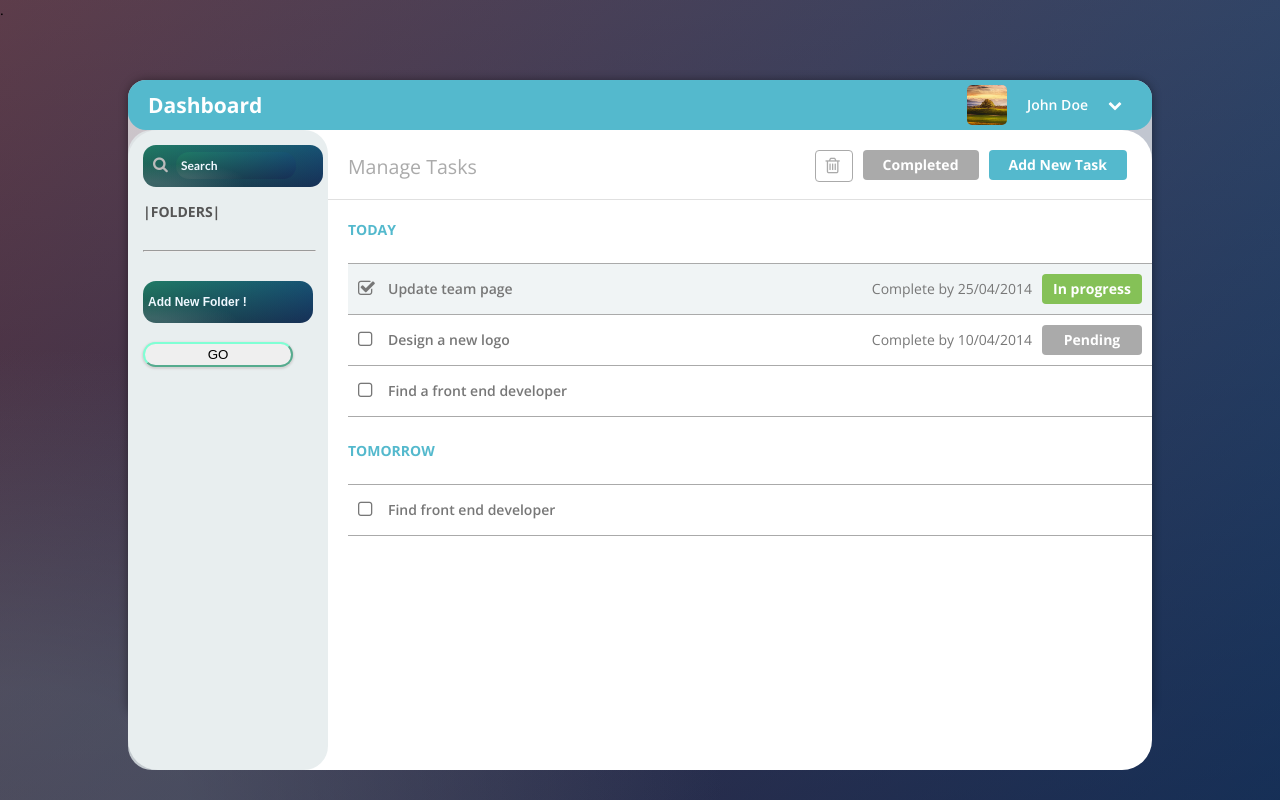
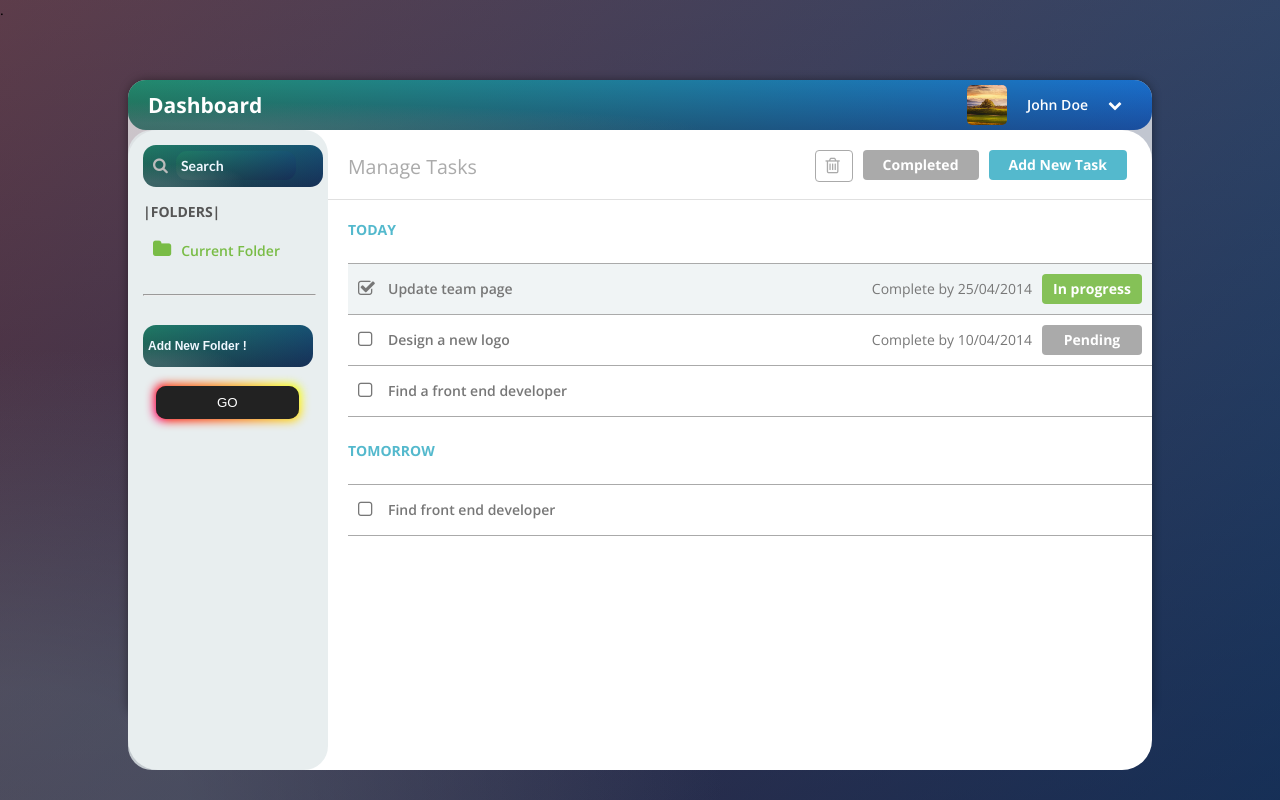
Before and after one commit to Parsa-99/TODO, a PHP site: page /todo/tpl/tpl-index.php in a window 1280 px wide. Run offline with PHP 8.4, Linux system fonts and the light colour scheme; data that the repository does not hold is empty; some libraries are stand-ins or nearby versions.

Commit message:
set-Update2-index.php

```diff
--- a/tpl/tpl-index.php
+++ b/tpl/tpl-index.php
@@ -13,7 +13,7 @@
 <body class="great">
 <!-- partial:index.partial.html -->
 <div id="page" class="page">
-  <div class="pageHeader">
+  <div style="background: -webkit-radial-gradient(0% 100%, ellipse cover, rgba(104, 128, 138, .4) 10%, rgba(138, 114, 76, 0) 40%), linear-gradient(to bottom, rgba(57, 173, 219, .25) 0%, rgba(42, 60, 87, .4) 100%), linear-gradient(135deg, #1b7d48 0%, #0f59cd 100%);" class="pageHeader">
     <div class="title">Dashboard</div>
     <div class="userPanel"><i class="fa fa-chevron-down"></i><span class="username">John Doe </span><img src="assets/img/test3.jpeg" width="40" height="40"/></div>
   </div>
@@ -21,7 +21,7 @@
     <div class="nav">
       <div style="padding: 6px 5px; border-radius: 13px;color:aliceblue; border: 1px salmon; font-size: 12px; font-weight: bold;background: -webkit-radial-gradient(0% 100%, ellipse cover, rgba(104, 128, 138, .4) 10%, rgba(138, 114, 76, 0) 40%), linear-gradient(to bottom, rgba(57, 173, 219, .25) 0%, rgba(42, 60, 87, .4) 100%), linear-gradient(135deg, #17693d 0%, #092756 100%);" class="searchbox">
         <div><i class="fa fa-search"></i>
-          <input style="padding: 6px 5px; border-radius: 13px;color:aliceblue; border: 1px salmon; font-size: 12px; font-weight: bold;background: -webkit-radial-gradient(0% 100%, ellipse cover, rgba(104, 128, 138, .4) 10%, rgba(138, 114, 76, 0) 40%), linear-gradient(to bottom, rgba(57, 173, 219, .25) 0%, rgba(42, 60, 87, .4) 100%), linear-gradient(135deg, #17693d 0%, #092756 100%);" type="search" placeholder="Search"/>
+          <input style="padding: 6px 5px; border-radius: 11px;color:aliceblue; border: 1px salmon; font-size: 14px; font-weight: bold;background: -webkit-radial-gradient(0% 100%, ellipse cover, rgba(104, 128, 138, .4) 10%, rgba(138, 114, 76, 0) 40%), linear-gradient(to bottom, rgba(57, 173, 219, .25) 0%, rgba(42, 60, 87, .4) 100%), linear-gradient(135deg, #17693d 0%, #092756 100%);" type="search" placeholder="Search"/>
         </div>
       </div>
       <div class="menu">
@@ -31,9 +31,9 @@
             <li style="color: #232f23;">
               <i class="fa fa-folder"></i><a class="tt" style="text-decoration: none;color:#232f23;" href="?folder_id =<?=$folder->id?>"><?=$folder->name?></a><?=""?>
               <a class="tt" style="margin-left: 40px;;text-decoration: none;color:#232f23;" href="?delete_folder=<?=$folder->id?>"><i class="fa fa-trash-o"></i></a>
-              <li class="active"><i class="fa fa-folder"></i>Current Folder</li>
             </li>
             <?php endforeach;?>
+            <li class="active"><i class="fa fa-folder"></i>Current Folder</li>
         </ul><hr style="margin-block-start: 29px; margin-block-end: 29px; border-width: 1px; margin-inline-end: 27px;">
         <div>
           <style>
@@ -42,8 +42,78 @@
             color: aliceblue;
             }
           </style>
+
+          <style media="screen">
+.button-85 {
+  padding: 9px 61px;
+  border: none;
+  outline: none;
+  margin-left: 13px;
+  color: rgb(255, 255, 255);
+  background: #111;
+  cursor: pointer;
+  position: relative;
+  z-index: 0;
+  border-radius: 10px;
+  user-select: none;
+  -webkit-user-select: none;
+  touch-action: manipulation;
+}
+
+.button-85:before {
+  content: "";
+  background: linear-gradient(
+    45deg,
+    #ff0000,
+    #ff7300,
+    #fffb00,
+    #48ff00,
+    #00ffd5,
+    #002bff,
+    #7a00ff,
+    #ff00c8,
+    #ff0000
+  );
+  position: absolute;
+  top: -2px;
+  left: -2px;
+  background-size: 400%;
+  z-index: -1;
+  filter: blur(5px);
+  -webkit-filter: blur(5px);
+  width: calc(100% + 4px);
+  height: calc(100% + 4px);
+  animation: glowing-button-85 20s linear infinite;
+  transition: opacity 0.3s ease-in-out;
+  border-radius: 10px;
+}
+
+@keyframes glowing-button-85 {
+  0% {
+    background-position: 0 0;
+  }
+  50% {
+    background-position: 400% 0;
+  }
+  100% {
+    background-position: 0 0;
+  }
+}
+
+.button-85:after {
+  z-index: -1;
+  content: "";
+  position: absolute;
+  width: 100%;
+  height: 100%;
+  background: #222;
+  left: 0;
+  top: 0;
+  border-radius: 10px;
+}
+</style>
           <input style="padding: 14px 5px; border-radius: 13px;color:aliceblue; border: 1px salmon; font-size: 12px; font-weight: bold;background: -webkit-radial-gradient(0% 100%, ellipse cover, rgba(104, 128, 138, .4) 10%, rgba(138, 114, 76, 0) 40%), linear-gradient(to bottom, rgba(57, 173, 219, .25) 0%, rgba(42, 60, 87, .4) 100%), linear-gradient(135deg, #17693d 0%, #092756 100%);" class="addFI" type="text" id = "addFolderInput" placeholder="Add New Folder !"/></br></br>
-          <button id="addFolderBtn" class="btn clickable" >GO</button>
+          <button id="addFolderBtn" class="button-85" role="button" >GO</button>
         </div>
 
       </div>
```
